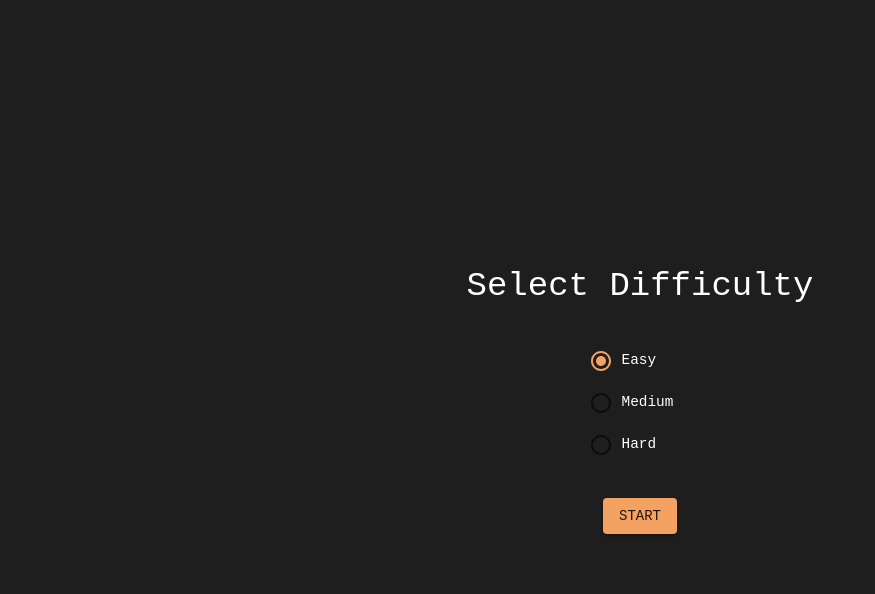
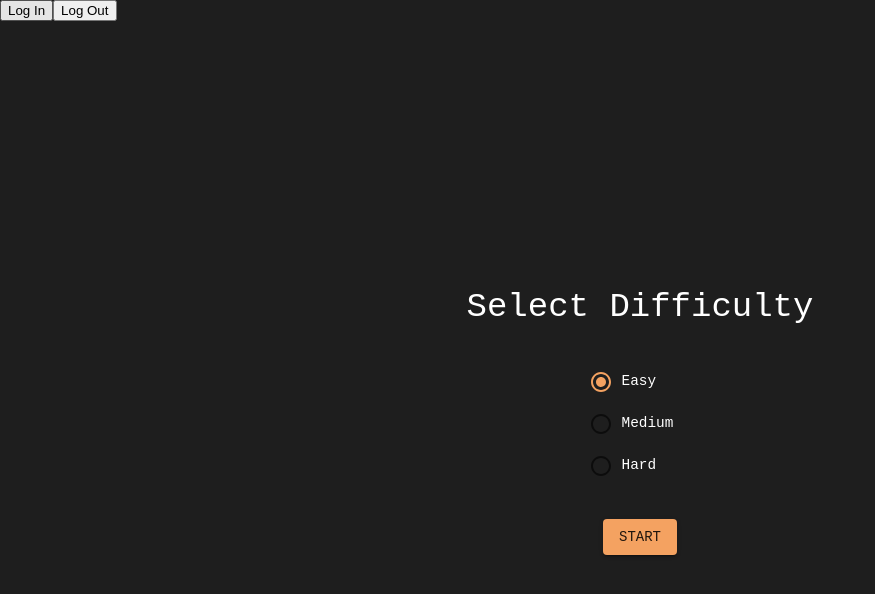
Before and after one commit to emmethamell/Interviewly, a React (Vite) app in the folder frontend/: page / in a window 1280 px wide. Shown: the top 594 px of the page, without its empty margins (0-875 px from the left). Built offline with nearby package versions, Linux system fonts and the light colour scheme; no server answers.

Commit message:
login and logout

```diff
--- a/frontend/package.json
+++ b/frontend/package.json
@@ -10,6 +10,7 @@
     "preview": "vite preview"
   },
   "dependencies": {
+    "@auth0/auth0-react": "^2.2.4",
     "@emotion/react": "^11.13.5",
     "@emotion/styled": "^11.13.5",
     "@fontsource/roboto": "^5.1.0",
--- a/frontend/src/App.jsx
+++ b/frontend/src/App.jsx
@@ -4,9 +4,12 @@ import viteLogo from "/vite.svg";
 import "./App.css";
 import Layout from "./components/Layout";
 import { BrowserRouter as Router, Routes, Route } from "react-router-dom";
+import { useAuth0 } from "@auth0/auth0-react";
 import DifficultySelection from "./components/DifficultySelection";
 import io from "socket.io-client";
 import Score from "./components/Score";
+import LoginButton from "./components/LoginButton";
+import LogoutButton from "./components/LogoutButton";
 
 import {
   createTheme,
@@ -60,14 +63,30 @@ function App() {
     return () => newSocket.close();
   }, []);
 
+  /*
+  const { isLoading, isAuthenticated, loginWithRedirect } = useAuth0();
+
+  if (isLoading) {
+    return <div>Loading...</div>;
+  }
+
+  if (!isAuthenticated) {
+    loginWithRedirect();
+    return <div>Redirecting...</div>;
+  }
+    */
+
   return (
     <ThemeProvider theme={theme}>
       <Router>
+      <LoginButton  />
+      <LogoutButton />
         <Routes>
           <Route path="/" element={<DifficultySelection socket={socket} />} />
           <Route path="/main" element={<Layout socket={socket} />} />
           <Route path="/score" element={<Score socket={socket} />} />
         </Routes>
+
       </Router>
     </ThemeProvider>
   );
--- /dev/null
+++ b/frontend/src/components/LoginButton.jsx
@@ -0,0 +1,10 @@
+import React from "react";
+import { useAuth0 } from "@auth0/auth0-react";
+
+const LoginButton = () => {
+  const { loginWithRedirect } = useAuth0();
+
+  return <button onClick={() => loginWithRedirect()}>Log In</button>;
+};
+
+export default LoginButton;
--- /dev/null
+++ b/frontend/src/components/LogoutButton.jsx
@@ -0,0 +1,14 @@
+import React from "react";
+import { useAuth0 } from "@auth0/auth0-react";
+
+const LogoutButton = () => {
+  const { logout } = useAuth0();
+
+  return (
+    <button onClick={() => logout({ logoutParams: { returnTo: window.location.origin } })}>
+      Log Out
+    </button>
+  );
+};
+
+export default LogoutButton;
--- a/frontend/src/main.jsx
+++ b/frontend/src/main.jsx
@@ -1,10 +1,22 @@
+import React from 'react';
 import { StrictMode } from "react";
 import { createRoot } from "react-dom/client";
+import { Auth0Provider } from '@auth0/auth0-react';
 import "./index.css";
 import App from "./App.jsx";
 
+const domain = import.meta.env.VITE_AUTH0_DOMAIN
+const clientId = import.meta.env.VITE_AUTH0_CLIENT_ID
 createRoot(document.getElementById("root")).render(
+<Auth0Provider
+    domain={domain}
+    clientId={clientId}
+    authorizationParams={{
+      redirect_uri: window.location.origin
+    }}
+  >
   <StrictMode>
     <App />
-  </StrictMode>,
+  </StrictMode>
+  </Auth0Provider>,
 );
```
Also changed, not shown: 2 other files (tests, documents, lock files or other folders).
